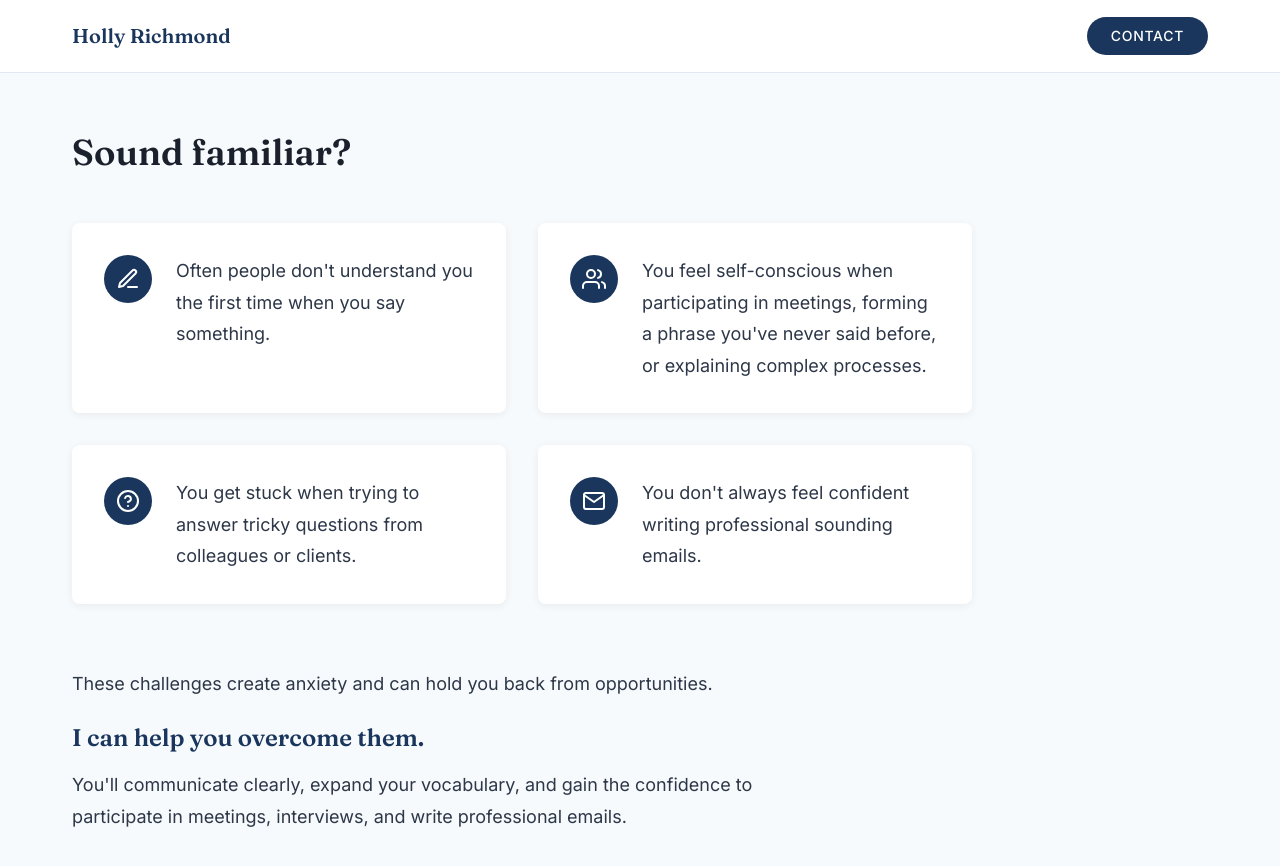
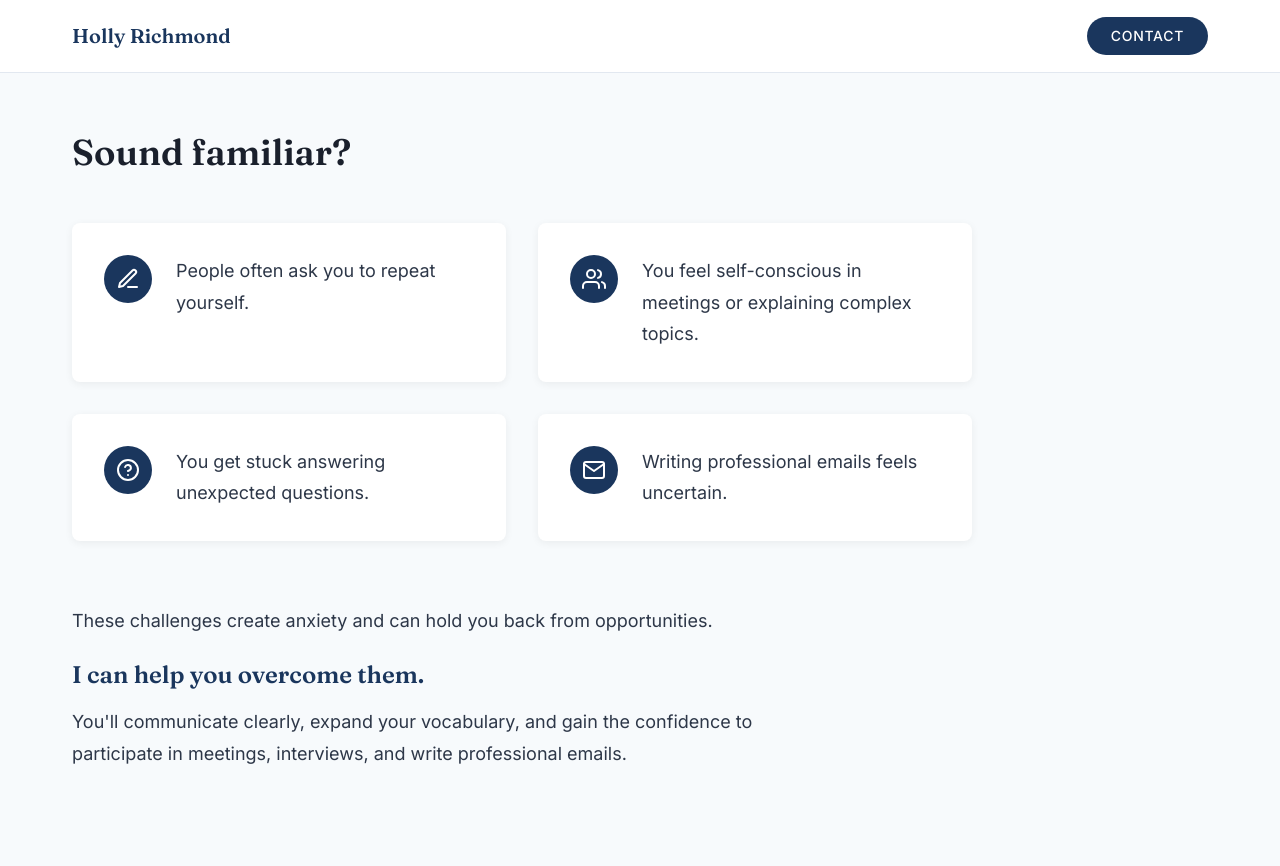
Before and after one commit to nahumgarcia/holly_web, a Jekyll site: the page built from index.html, in a window 1280 px wide and 900 px high, scrolled down 608 px. Shown: the top 866 px of the window. Built offline with Jekyll 4.4.1, drawn with Linux system fonts in a browser that asks for light colours.

Commit message:
Update hardcoded pain points text in HTML files
Co-Authored-By: Claude Opus 4.5 <noreply@anthropic.com>

```diff
--- a/index.html
+++ b/index.html
@@ -31,28 +31,28 @@ description: English classes for engineers and tech professionals. Improve your
         <div class="pain-point-icon">
           <svg xmlns="http://www.w3.org/2000/svg" width="24" height="24" viewBox="0 0 24 24" fill="none" stroke="white" stroke-width="2" stroke-linecap="round" stroke-linejoin="round"><path d="M12 20h9"/><path d="M16.5 3.5a2.12 2.12 0 0 1 3 3L7 19l-4 1 1-4Z"/></svg>
         </div>
-        <p class="pain-point-text">Often people don't understand you the first time when you say something.</p>
+        <p class="pain-point-text">People often ask you to repeat yourself.</p>
       </div>
 
       <div class="pain-point">
         <div class="pain-point-icon">
           <svg xmlns="http://www.w3.org/2000/svg" width="24" height="24" viewBox="0 0 24 24" fill="none" stroke="white" stroke-width="2" stroke-linecap="round" stroke-linejoin="round"><path d="M17 21v-2a4 4 0 0 0-4-4H5a4 4 0 0 0-4 4v2"/><circle cx="9" cy="7" r="4"/><path d="M23 21v-2a4 4 0 0 0-3-3.87"/><path d="M16 3.13a4 4 0 0 1 0 7.75"/></svg>
         </div>
-        <p class="pain-point-text">You feel self-conscious when participating in meetings, forming a phrase you've never said before, or explaining complex processes.</p>
+        <p class="pain-point-text">You feel self-conscious in meetings or explaining complex topics.</p>
       </div>
 
       <div class="pain-point">
         <div class="pain-point-icon">
           <svg xmlns="http://www.w3.org/2000/svg" width="24" height="24" viewBox="0 0 24 24" fill="none" stroke="white" stroke-width="2" stroke-linecap="round" stroke-linejoin="round"><circle cx="12" cy="12" r="10"/><path d="M9.09 9a3 3 0 0 1 5.83 1c0 2-3 3-3 3"/><path d="M12 17h.01"/></svg>
         </div>
-        <p class="pain-point-text">You get stuck when trying to answer tricky questions from colleagues or clients.</p>
+        <p class="pain-point-text">You get stuck answering unexpected questions.</p>
       </div>
 
       <div class="pain-point">
         <div class="pain-point-icon">
           <svg xmlns="http://www.w3.org/2000/svg" width="24" height="24" viewBox="0 0 24 24" fill="none" stroke="white" stroke-width="2" stroke-linecap="round" stroke-linejoin="round"><path d="M4 4h16c1.1 0 2 .9 2 2v12c0 1.1-.9 2-2 2H4c-1.1 0-2-.9-2-2V6c0-1.1.9-2 2-2z"/><polyline points="22,6 12,13 2,6"/></svg>
         </div>
-        <p class="pain-point-text">You don't always feel confident writing professional sounding emails.</p>
+        <p class="pain-point-text">Writing professional emails feels uncertain.</p>
       </div>
     </div>
 
```
Also changed, not shown: fun/index.html (+4 -4 lines).
